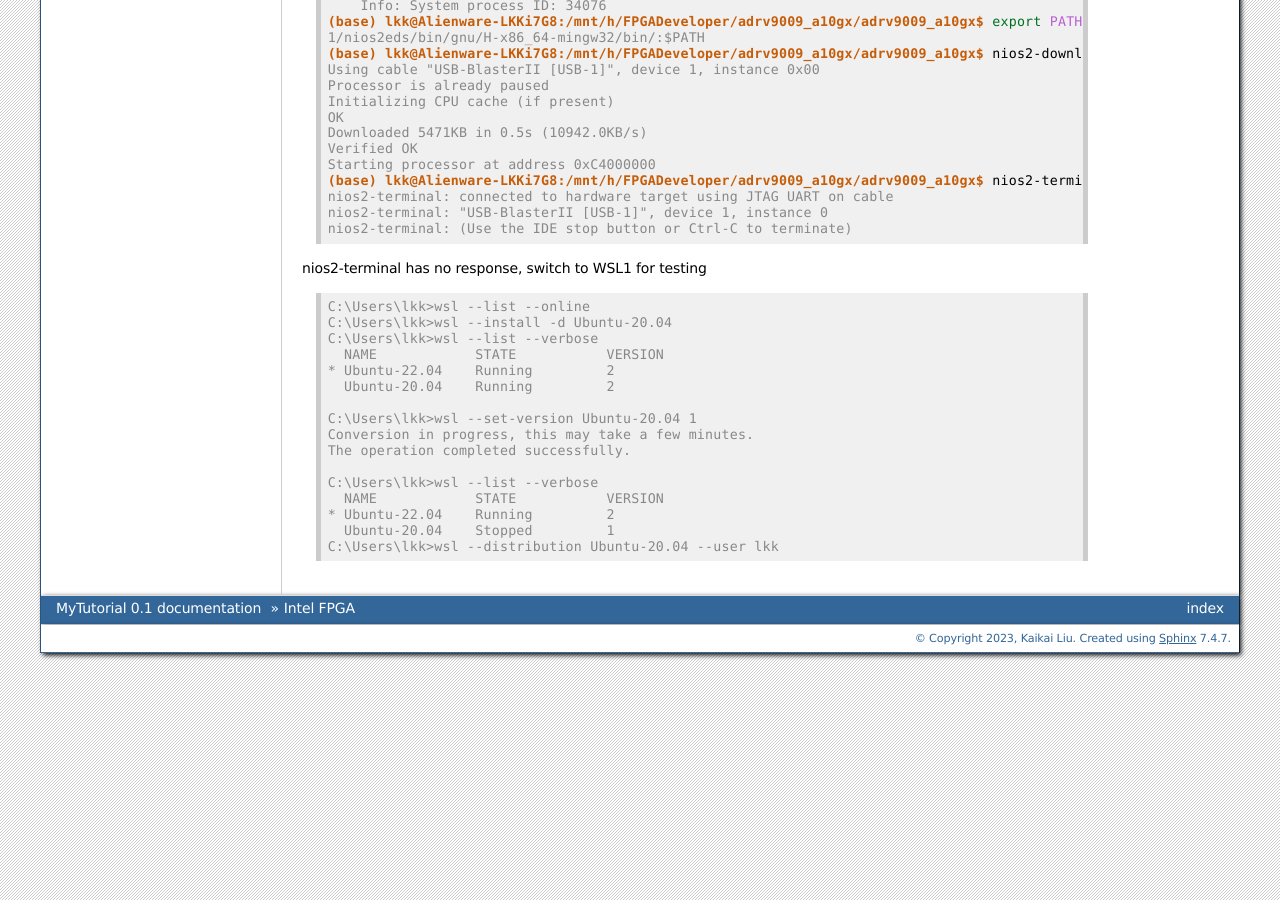
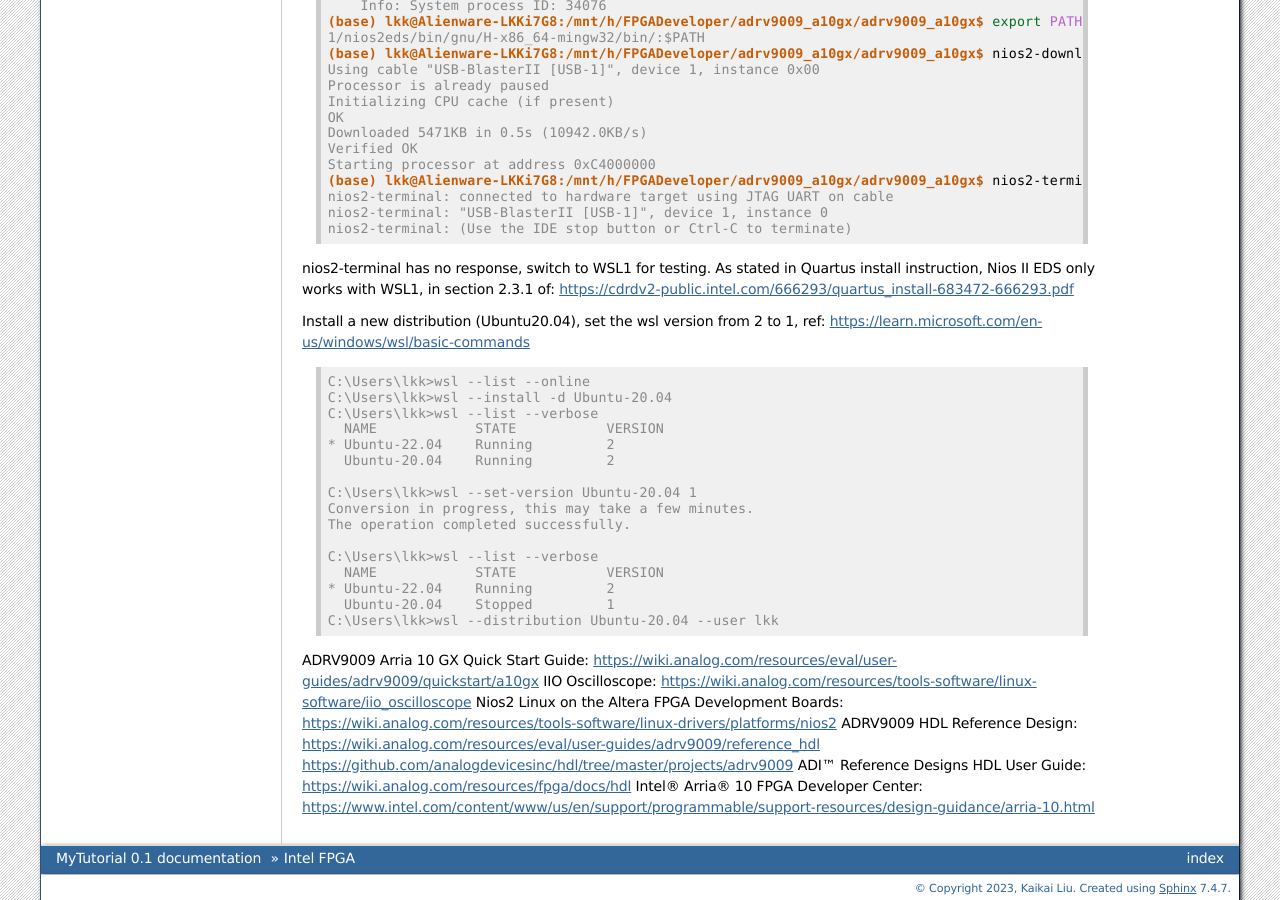
Before and after one commit to lkk688/mytutorial, a Sphinx documentation site: the page built from docs/source/intelfpga.rst, in a window 1280 px wide and 900 px high, scrolled down 2121 px. Built offline with Sphinx 7.4.7, drawn with Linux system fonts in a browser that asks for light colours.

Commit message:
Update intelfpga.rst

```diff
--- a/docs/source/intelfpga.rst
+++ b/docs/source/intelfpga.rst
@@ -119,7 +119,9 @@
  nios2-terminal: "USB-BlasterII [USB-1]", device 1, instance 0
  nios2-terminal: (Use the IDE stop button or Ctrl-C to terminate)
 
-nios2-terminal has no response, switch to WSL1 for testing
+nios2-terminal has no response, switch to WSL1 for testing. As stated in  Quartus install instruction, Nios II EDS only works with WSL1, in section 2.3.1 of: https://cdrdv2-public.intel.com/666293/quartus_install-683472-666293.pdf
+
+Install a new distribution (Ubuntu20.04), set the wsl version from 2 to 1, ref: https://learn.microsoft.com/en-us/windows/wsl/basic-commands
 
 .. code-block:: console
 
@@ -139,3 +141,11 @@
  * Ubuntu-22.04    Running         2
    Ubuntu-20.04    Stopped         1
  C:\Users\lkk>wsl --distribution Ubuntu-20.04 --user lkk
+
+ADRV9009 Arria 10 GX Quick Start Guide: https://wiki.analog.com/resources/eval/user-guides/adrv9009/quickstart/a10gx
+IIO Oscilloscope: https://wiki.analog.com/resources/tools-software/linux-software/iio_oscilloscope
+Nios2 Linux on the Altera FPGA Development Boards: https://wiki.analog.com/resources/tools-software/linux-drivers/platforms/nios2
+ADRV9009 HDL Reference Design: https://wiki.analog.com/resources/eval/user-guides/adrv9009/reference_hdl
+https://github.com/analogdevicesinc/hdl/tree/master/projects/adrv9009
+ADI™ Reference Designs HDL User Guide: https://wiki.analog.com/resources/fpga/docs/hdl
+Intel® Arria® 10 FPGA Developer Center: https://www.intel.com/content/www/us/en/support/programmable/support-resources/design-guidance/arria-10.html
```
